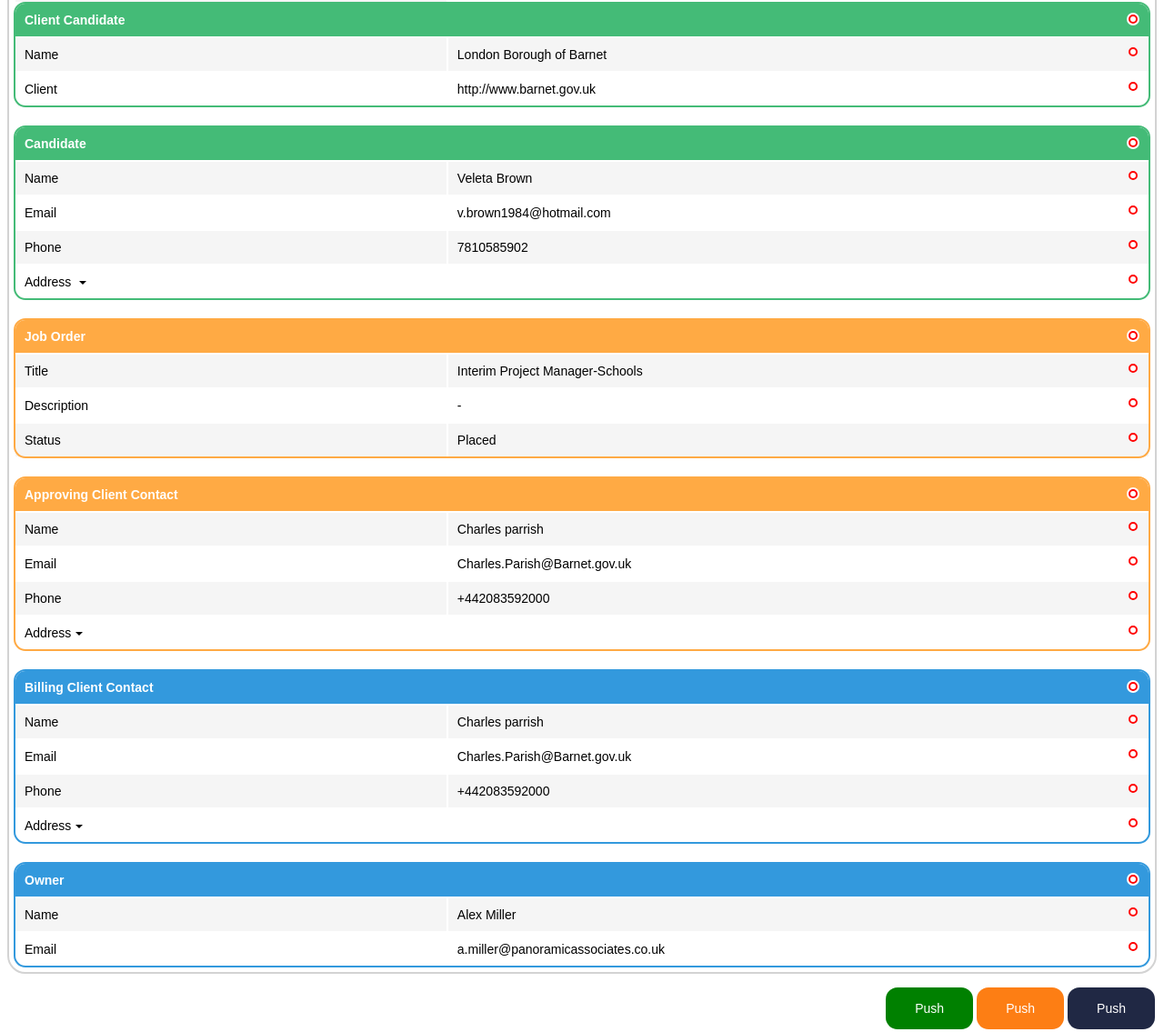
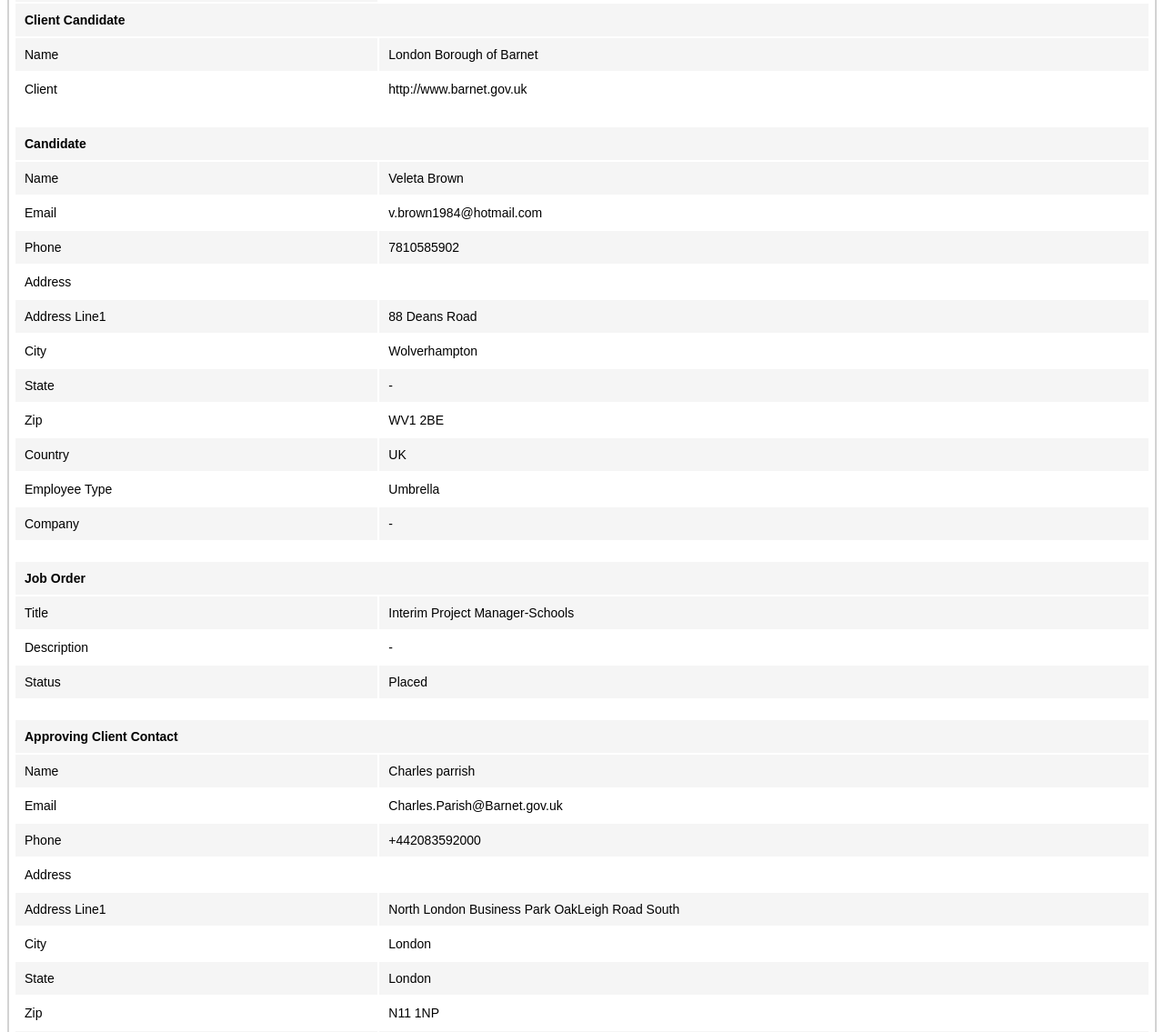
Before and after one commit to Bhartisharma231089/Development-work, a plain HTML site: page allproject.html/My project/candidatetable/candidatetable.html in a window 1280 px wide. Shown: the part 798-1933 px from the top of the page at 91% size. Drawn offline with Linux system fonts and the light colour scheme.

Commit message:
Update candidatetable.css

```diff
--- a/allproject.html/My project/candidatetable/candidatetable.css
+++ b/allproject.html/My project/candidatetable/candidatetable.css
@@ -1,18 +1,20 @@
 table {
-   border-radius: 20px;
+  border-radius: 25px;
   padding: 5px;
  width: 100%;
  border: 2px solid lightgrey;
+
  }
+
  th, td {
    padding: 10px;
    text-align: left;
    font-size: 14px;
-
  }
  tr{
    font-family:sans-serif;
-     padding-left:2px;
+   padding: 4px;
+
  }
  .client{
    font-family: sans-serif;
@@ -20,72 +22,8 @@
    font-weight: bold;
    margin-top: 2px;
    margin-bottom: 3px;
-    }
-    thead th[colspan] {
-      font-size: 10px;
-      text-align: left;
-      padding: 10px;
 
    }
-
-    tr.line td {
-      text-align: center;
-      background-color: whitesmoke;
-
-    }
-    tr.candidate.details th[colspan="2"] {
-    background-color: #44bb77;
-    border-top-right-radius: 11px;
-    border-top-left-radius:11px;
-      color: white; /* Set the text color to ensure readability */
-
-  }
-
-  .candidate-section {
-    outline: 2px solid  #44bb77; /* Set the border of the candidate section */
-    border-radius: 11px;
-}
-tr.candidate.details1 th[colspan="2"] {
-  background-color: #ffaa44; /* Set the background color of the specific row */
-  color: white; /* Set the text color to ensure readability */
-  border-top-right-radius: 11px;
-  border-top-left-radius:11px;
-}
-.candidate-section1 {
-  outline: 2px solid #ffaa44; /* Set the border of the candidate section */
-  border-radius: 11px;
-
-}
-tr.candidate.details2 th[colspan="2"] {
-  background-color: #3399dd; /* Set the background color of the specific row */
-  color: white; /* Set the text color to ensure readability */
-  border-top-right-radius: 11px;
-  border-top-left-radius:11px;
-}
-.candidate-section2 {
-  outline: 2px solid #3399dd; /* Set the border of the candidate section */
-  border-radius: 11px;
-}
-     .dropdown-arrow {
-      display: inline-block;
-      width: 0;
-      height: 0;
-      border-left: 4px solid transparent;
-      border-right: 4px solid transparent;
-      border-top: 4px solid black;
-      margin-left: 5px; /* Adjust as needed */
-      vertical-align: middle;
-      cursor: pointer;
-    }
-
-    .address-details {
-      display: none;
-    }
-
-    .address-row.expanded .address-details {
-      display: table-row;
-    }
-
 .client1{
  font-family: sans-serif;
 font-size: larger;
@@ -101,11 +39,15 @@
  tr:nth-child(even) {
    background-color:whitesmoke;
  }
+ th {
+   background-color:whitesmoke;
+ }
  .inner-row{
    color: #202844;
    border-radius: 2px;
    border: #fd7e14;
  }
+
  .button1 {
    background-color:#202844;
    color: white;
@@ -198,52 +140,41 @@
    cursor: pointer;
    float:right;
    border-radius: 13px;
-  }
-
-
-.outer-circle {
-  width: 10px; /* Adjust the size of the outer circle */
-  height: 10px;
-  background-color: white; /* Transparent background for the outer circle */
-  border: 2px solid white; /* Red border for the outer circle */
-  border-radius: 50%; /* Ensure the outer circle is circular */
-  display: flex;
-  justify-content: center;
-  align-items: center;
-  transition: background-color 0.3s; /* Smooth transition for color change */
-  float: right;
-  position: relative;
-  cursor: pointer;
-}
-
-.outer-circle:hover {
-  background-color: red; /* Change background color of outer circle on hover */
-}
-
-.inner-circle {
-  width: 6px; /* Adjust the size of the inner circle */
-  height: 6px;
-  background-color: white; /* White background for the inner circle */
-  border: 2px solid red; /* Red border for the inner circle */
-  border-radius: 50%; /* Ensure the inner circle is circular */
-  transition: background-color 0.3s; /* Smooth transition for color change */
-  float: right;
-  cursor: pointer;
 
  }
-.inner-circle1 {
-  width: 6px; /* Adjust the size of the inner circle */
-  height: 6px;
-  background-color: white; /* White background for the inner circle */
-  border: 2px solid red; /* Red border for the inner circle */
-  border-radius: 50%; /* Ensure the inner circle is circular */
-  transition: background-color 0.3s; /* Smooth transition for color change */
+ .circle-icon {
+   width: 8px;
+   height: 8px;
+   border: 2px solid red;
+   border-radius: 50%;
+   transition: transform 0.3s;
    float: right;
-  cursor: pointer;
-  margin-right: 2px;
+}
+.circle-icon:hover {
+   transform: scale(1.2);
+   background-color: red;
+}
+.circle-icon1 {
+   width: 8px;
+   height: 8px;
+   border: 2px solid green;
+   border-radius: 50%;
+   transition: transform 0.3s;
+   float: right;
+   animation:ease-in-out;
 
 }
+.circle-icon2 {
+ width: 8px;
+ height: 8px;
+ border: 2px solid red;
+ border-radius: 50%;
+ transition: transform 0.3s;
+ float: right;
+ animation:ease-in-out;
 
-.outer-circle:hover .inner-circle {
-  background-color: red; /* Change background color of inner circle on hover */
 }
+.circle-icon1:hover {
+   transform: scale(1.2);
+   background-color: green;
+}
```
Lines whose indentation alone changed are shown as unchanged.
